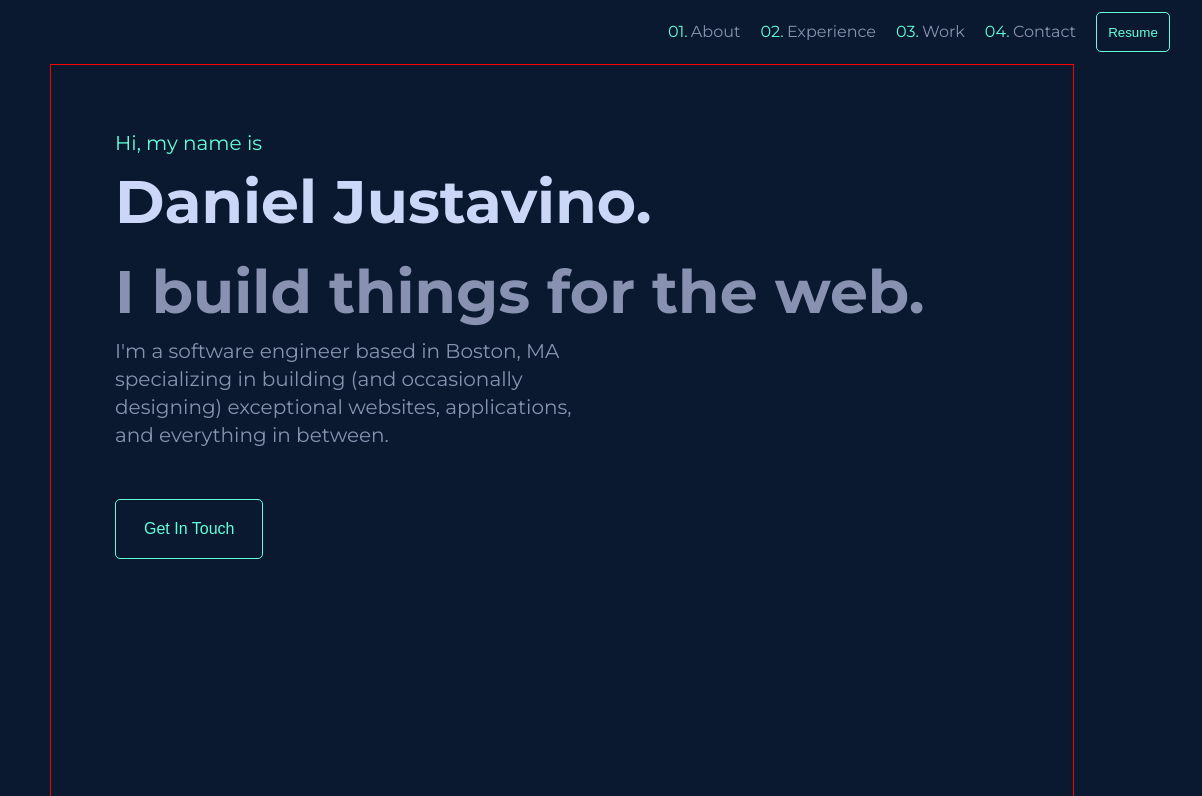
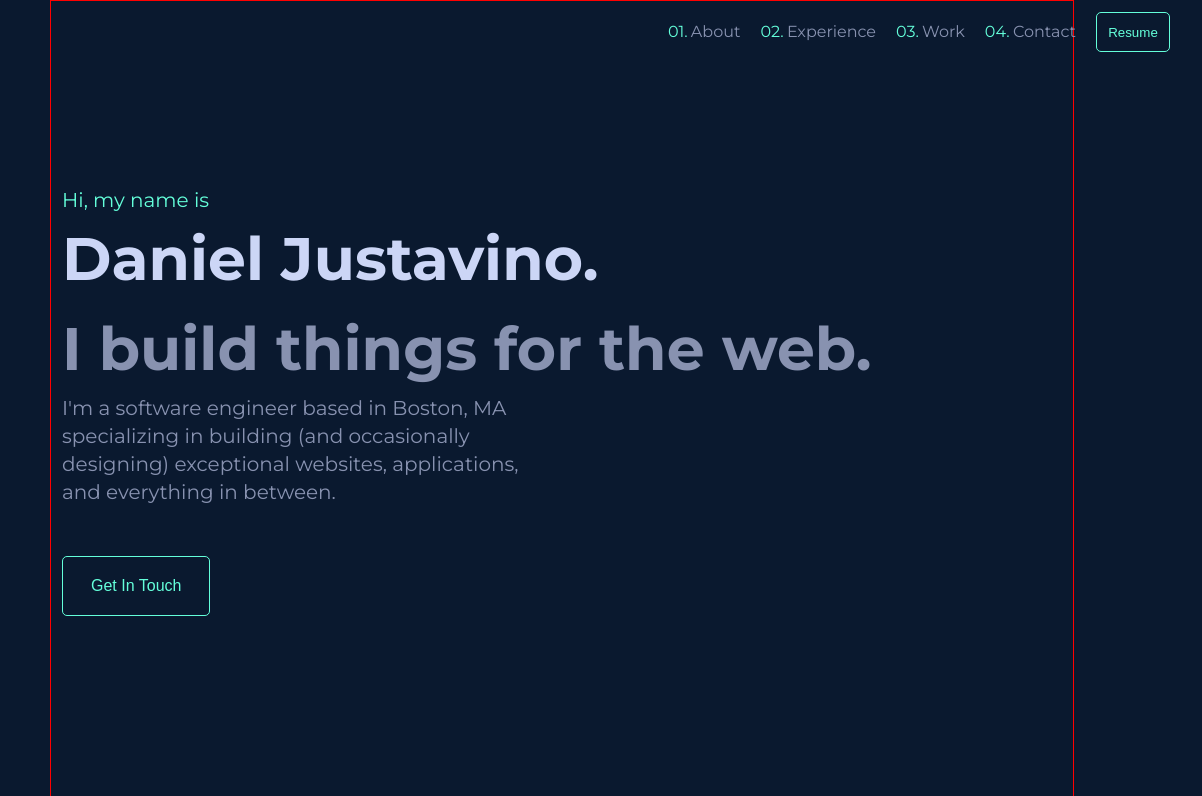
Before and after one commit to danielJus/portfolio-site, a Gatsby site: page / in a window 1280 px wide. Shown: the top 796 px of the page, 78-1280 px from the left. Built offline with nearby package versions, Linux system fonts and the light colour scheme; Gatsby itself is replaced by a stand-in of ours.

Commit message:
Hero section

```diff
--- a/src/components/Navbar.jsx
+++ b/src/components/Navbar.jsx
@@ -37,6 +37,9 @@ const Navbar = () => {
 export default Navbar
 
 const Nav = styled.nav`
+  position: fixed;
+  top: 0;
+  left: 0;
   width: 100%;
   height: 4rem;
   display: grid;
@@ -79,5 +82,16 @@ const MenuItem = styled.div`
     background: transparent;
     border: 1px solid ${themes.dark.primary};
     color: ${themes.dark.primary};
+    transition: 0.5s ease-out;
+
+    :focus {
+      background: rgba(100, 255, 218, 0.1);
+      color: ${themes.dark.primary};
+    }
+
+    :hover {
+      background: rgba(100, 255, 218, 0.1);
+      color: ${themes.dark.primary};
+    }
   }
 `
--- a/src/components/sections/Hero.jsx
+++ b/src/components/sections/Hero.jsx
@@ -22,9 +22,15 @@ const Hero = () => {
 export default Hero
 
 const Wrapper = styled.div`
+  display: flex;
+  flex-direction: column;
+  justify-content: center;
+  align-items: flex-start;
   height: 100vh;
-  padding: 4rem;
   line-height: 1.5;
+  margin: 0 auto;
+  padding: 100px 0;
+  max-width: 1000px;
 `
 
 const Greeting = styled(BodyMain)`
@@ -51,4 +57,15 @@ const ActionButton = styled.button`
   color: ${themes.dark.primary};
   outline: none;
   font-size: 1rem;
+  transition: 0.5s ease-out;
+
+  :focus {
+    background: rgba(100, 255, 218, 0.1);
+    color: ${themes.dark.primary};
+  }
+
+  :hover {
+    background: rgba(100, 255, 218, 0.1);
+    color: ${themes.dark.primary};
+  }
 `
```
